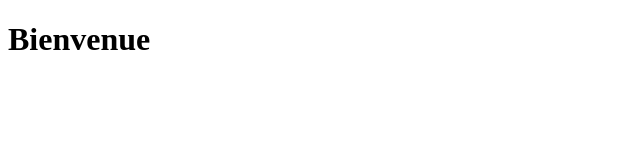
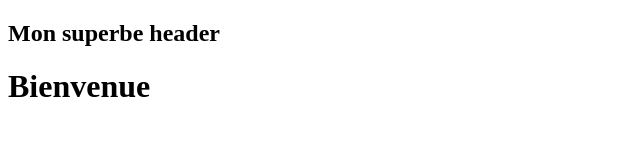
Before and after one commit to 590kurtis/MonSiteWeb, a plain HTML site: page index.html in a window 1280 px wide. Shown: the whole page, without its empty margins (0-640 px from the left). Drawn offline with Linux system fonts and the light colour scheme.

Commit message:
Ajout d'un header dans index.html »

```diff
--- a/index.html
+++ b/index.html
@@ -2,6 +2,9 @@
 <html>
     <head>
         <title>Mon Site</title>
+        <header>
+            <h2>Mon superbe header</h2>
+        </header>
     </head>
     <body>
         <h1>Bienvenue</h1>
```
